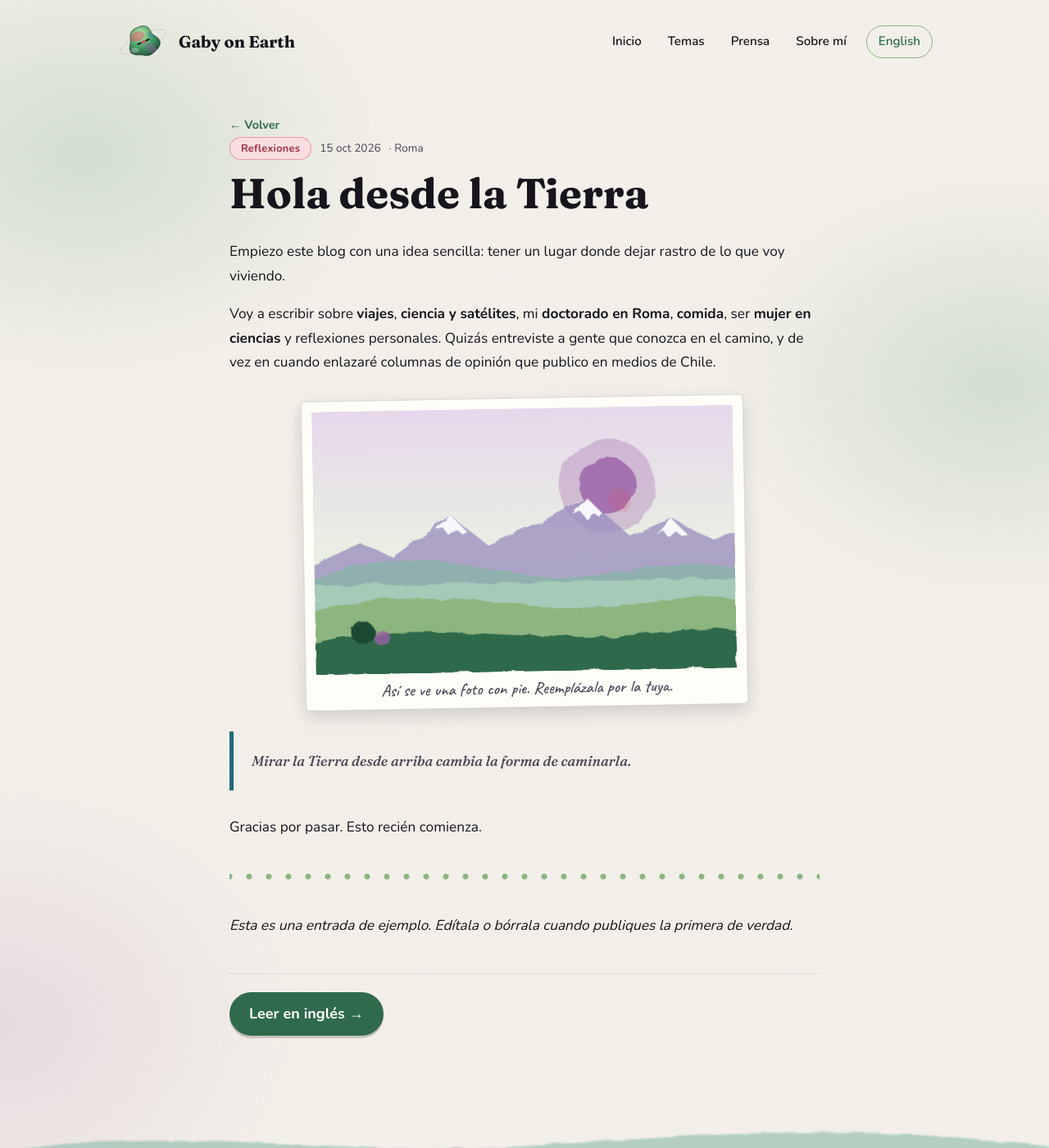
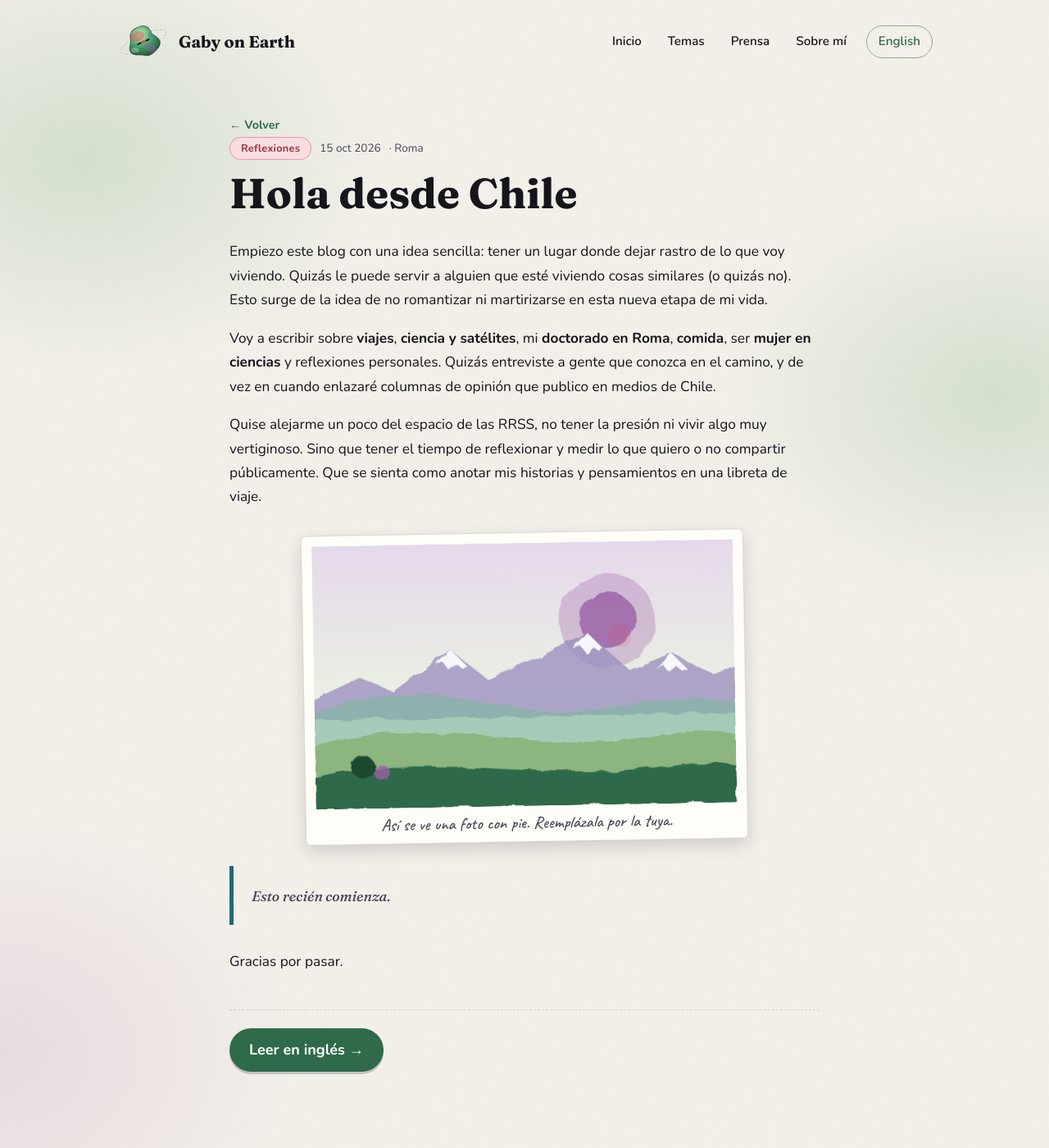
Before and after one commit to gabyonearth/gabyonearth.github.io, a Jekyll site: the page built from _posts/2026-10-15-hola-desde-la-tierra.md, in a window 1280 px wide and 1400 px high. Shown: the whole window at 82% size. Built offline with Jekyll 4.4.1, drawn with Linux system fonts in a browser that asks for light colours.

Commit message:
Change blog post title and revise content
Updated the blog post title and excerpt, and made minor content adjustments.

```diff
--- a/_posts/2026-10-15-hola-desde-la-tierra.md
+++ b/_posts/2026-10-15-hola-desde-la-tierra.md
@@ -1,23 +1,21 @@
 ---
-title: "Hola desde la Tierra"
+title: "Hola desde Chile"
 date: 2026-10-15
 lang: es
 ref: bienvenida
 category: reflexiones
 location: Roma
-excerpt: "Por qué empecé este blog y qué voy a contar aquí: viajes, ciencia, satélites, comida y mucho aprendizaje."
+excerpt: "Por qué empecé este blog y qué voy a contar aquí"
 ---
 
-Empiezo este blog con una idea sencilla: tener un lugar donde dejar rastro de lo que voy viviendo.
+Empiezo este blog con una idea sencilla: tener un lugar donde dejar rastro de lo que voy viviendo. Quizás le puede servir a alguien que esté viviendo cosas similares (o quizás no). Esto surge de la idea de no romantizar ni martirizarse en esta nueva etapa de mi vida.
 
 Voy a escribir sobre **viajes**, **ciencia y satélites**, mi **doctorado en Roma**, **comida**, ser **mujer en ciencias** y reflexiones personales. Quizás entreviste a gente que conozca en el camino, y de vez en cuando enlazaré columnas de opinión que publico en medios de Chile.
 
+Quise alejarme un poco del espacio de las RRSS, no tener la presión ni vivir algo muy vertiginoso. Sino que tener el tiempo de reflexionar y medir lo que quiero o no compartir públicamente. Que se sienta como anotar mis historias y pensamientos en una libreta de viaje.
+
 {% include figure.html src="/assets/img/cover-default.svg" caption="Así se ve una foto con pie. Reemplázala por la tuya." %}
 
-> Mirar la Tierra desde arriba cambia la forma de caminarla.
+> Esto recién comienza.
 
-Gracias por pasar. Esto recién comienza.
-
----
-
-*Esta es una entrada de ejemplo. Edítala o bórrala cuando publiques la primera de verdad.*
+Gracias por pasar.
```
